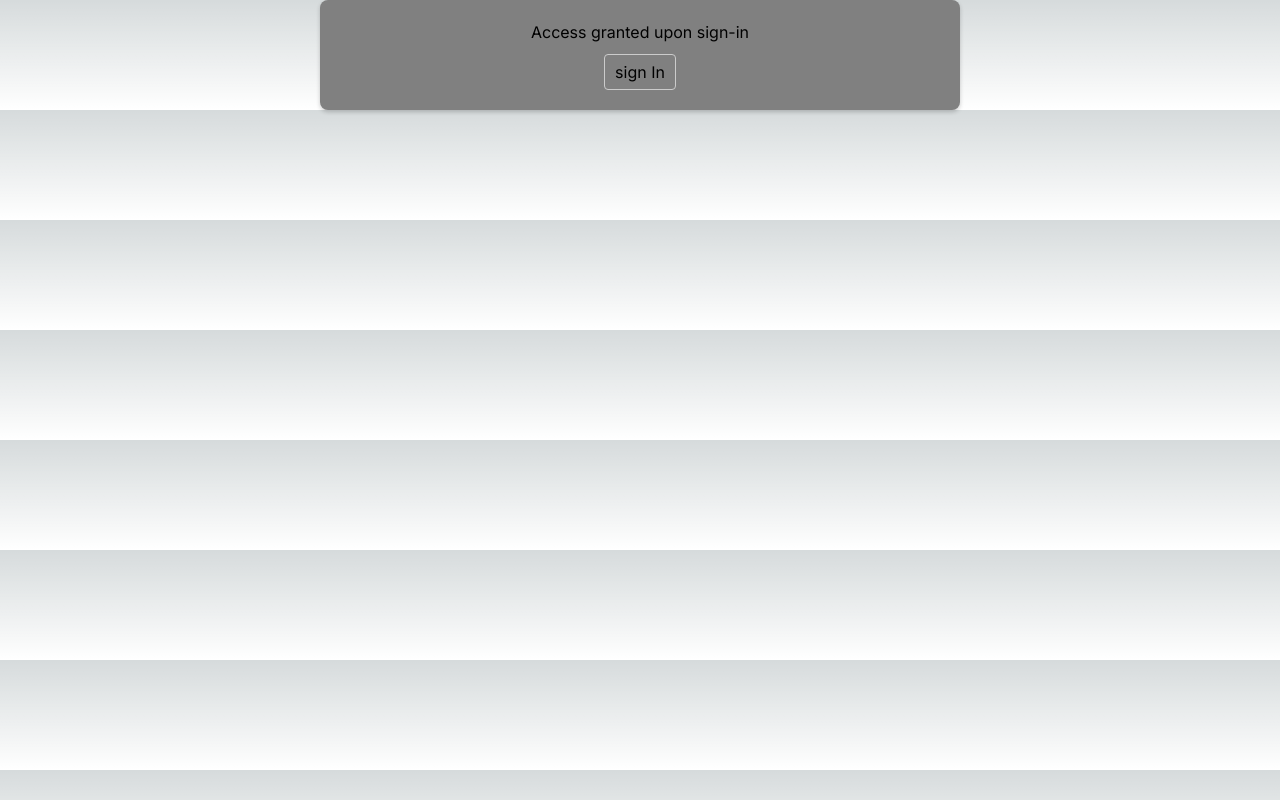
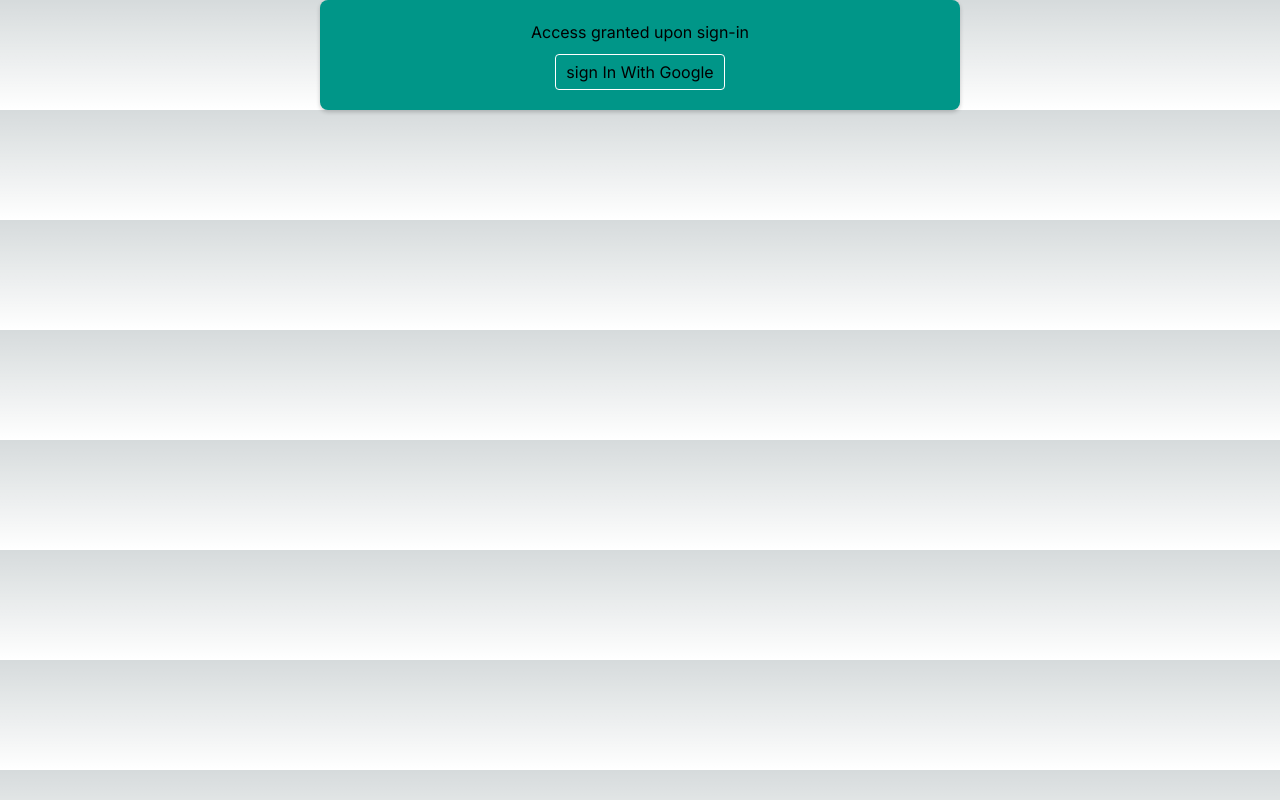
Before and after one commit to briannanjeri/Verification_System, a Next.js app: page / in a window 1280 px wide. Built offline with nearby package versions, Linux system fonts and the light colour scheme; no server answers.

Commit message:
initial commit

```diff
--- a/app/globals.css
+++ b/app/globals.css
@@ -29,7 +29,7 @@
 .signIn{
   text-align: center;
   width: 50%;
-  background: grey;
+  background: #009688;
   margin: auto;
   border-radius: 8px;
   box-shadow: 0 2px 4px rgba(0,0,0, 0.2);
@@ -41,16 +41,20 @@
 }
 
 .signIn button{
-border: 1px solid #ccc;
+border: 1px solid #fff;
 padding: 5px 10px;
 border-radius: 4px;
 
 }
 
+.signIn button:hover{
+  font-size: 1.2rem;
+}
+
 .dashboard{
   text-align: center;
   width: 50%;
-  background: grey;
+  background: #009688;
   margin: auto;
   border-radius: 8px;
   box-shadow: 0 2px 4px rgba(0,0,0, 0.2);
@@ -61,9 +65,9 @@
   margin-bottom: 10px;
 }
 
-.dashboard button{
-border: 1px solid #ccc;
+.dashboard a{
+border: 1px solid #fff;
 padding: 5px 10px;
 border-radius: 4px;
-
+background-color: #009688;
 }
--- a/app/page.tsx
+++ b/app/page.tsx
@@ -5,7 +5,7 @@
 import { initFirebase } from "./firebase/firebaseApp";
 import "./globals.css"
 
-export default function(){
+export default function Home(){
     const app=initFirebase();
     console.log(app)
     const router=useRouter();
@@ -39,7 +39,7 @@
     return(
         <div className="signIn">
             <div className="title">Access granted upon sign-in</div>
-            <button onClick={signIn}>sign In</button>
+            <button onClick={signIn}>sign In With Google</button>
         </div>
 
     )
```
